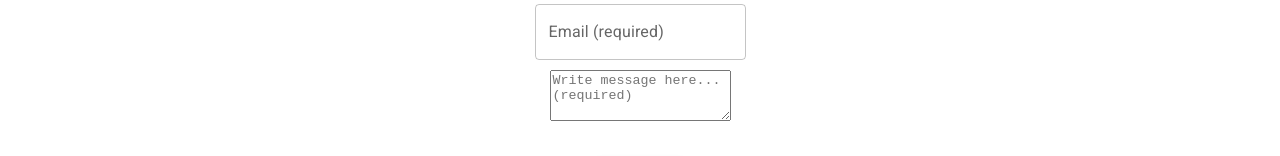
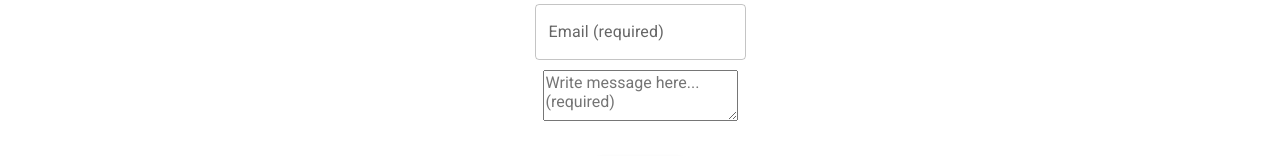
Before and after one commit to alexgeis/React-Portfolio-2, a React (Create React App) app in the folder client/: page / in a window 1280 px wide. Shown: the part 1426-1582 px from the top of the page. Built offline with nearby package versions, Linux system fonts and the light colour scheme.

Commit message:
add Contact.css file and select text area input to inherit font family, also set min-width to match other inputs

```diff
--- /dev/null
+++ b/client/src/components/Contact.css
@@ -0,0 +1,5 @@
+#message-input {
+        font-family: inherit;
+        font-size: inherit;
+        min-width: 195px;
+}
--- a/client/src/components/Contact.js
+++ b/client/src/components/Contact.js
@@ -18,6 +18,7 @@ import TextareaAutosize from "@mui/material/TextareaAutosize";
 // import Slider from "@material-ui/core/Slider";
 import Button from "@mui/material/Button";
 // import Button from "@material-ui/core/Button";
+import "./Contact.css";
 
 export default function Contact() {
   const form = useRef();
```
